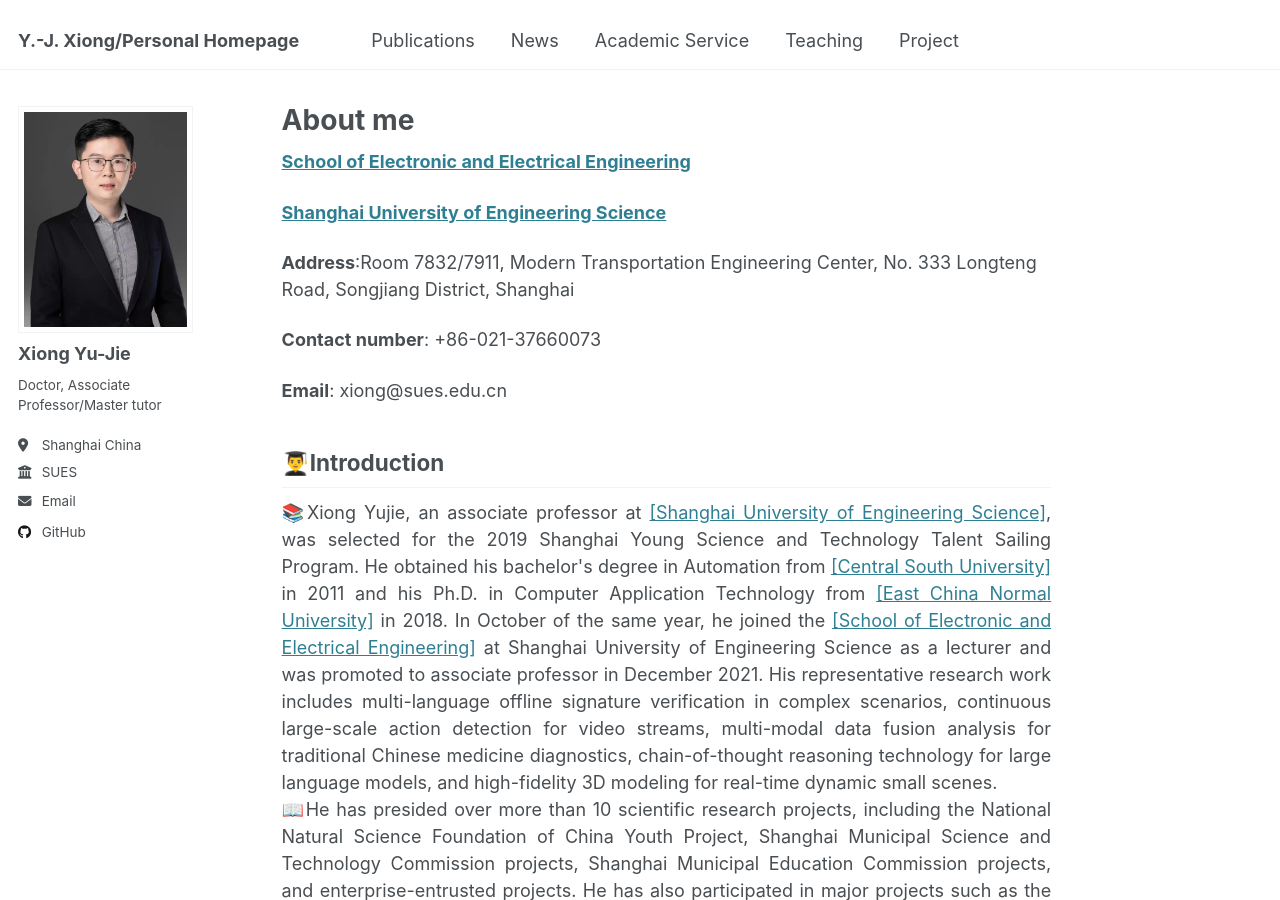
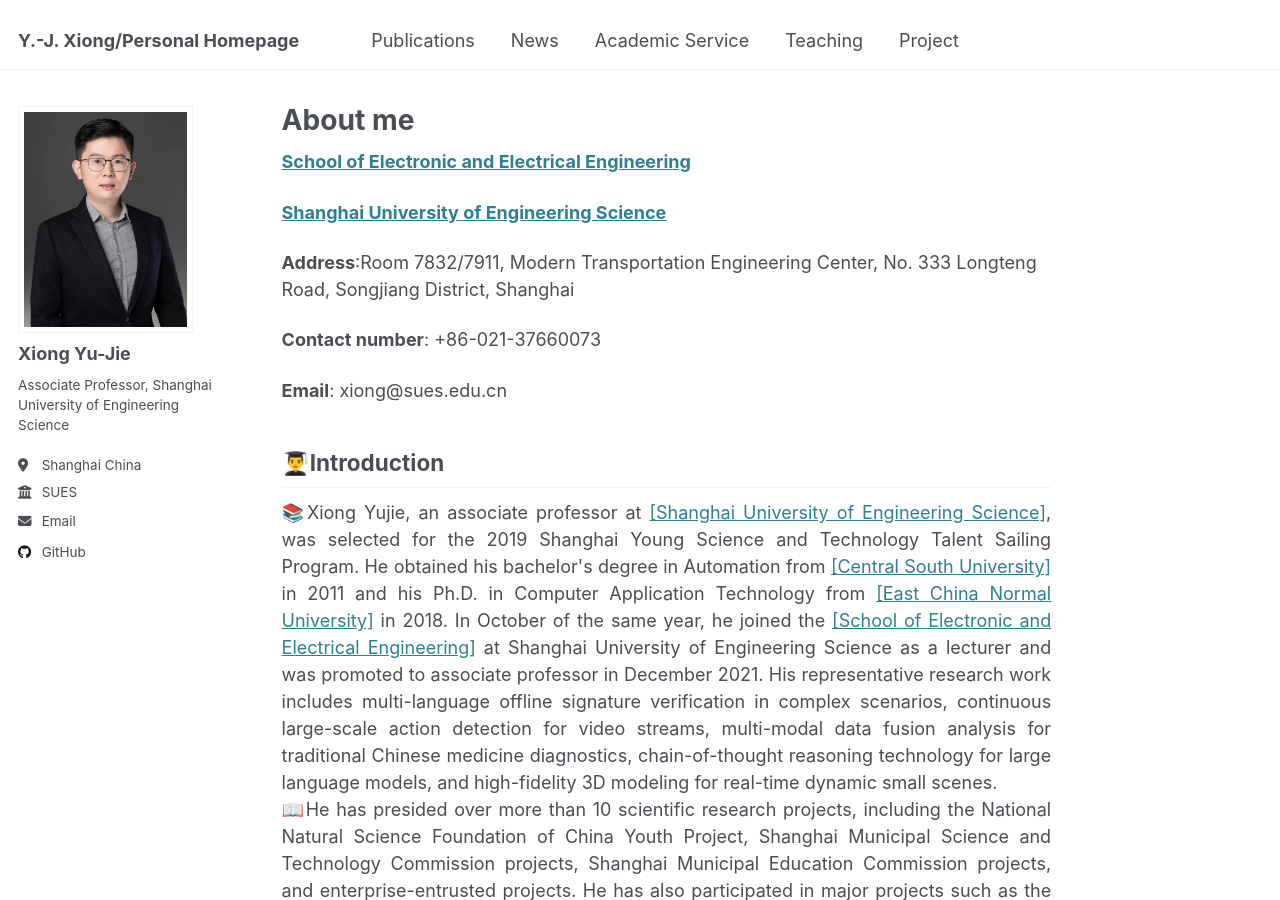
Before and after one commit to X-Lab-CN/introduce, a Jekyll site: the page built from _pages/about.md, in a window 1280 px wide and 900 px high. Built offline with Jekyll 4.4.1, drawn with Linux system fonts in a browser that asks for light colours.

Commit message:
Update _config.yml

```diff
--- a/_config.yml
+++ b/_config.yml
@@ -25,7 +25,7 @@
   avatar           : "xiongyujie.png"
   name             : "Xiong Yu-Jie"
   pronouns         : # "her"
-  bio              : "Doctor, Associate Professor/Master tutor"
+  bio              : "Associate Professor, Shanghai University of Engineering Science"
   location         : "Shanghai China"
   employer         : "SUES"
   uri              : #
```
